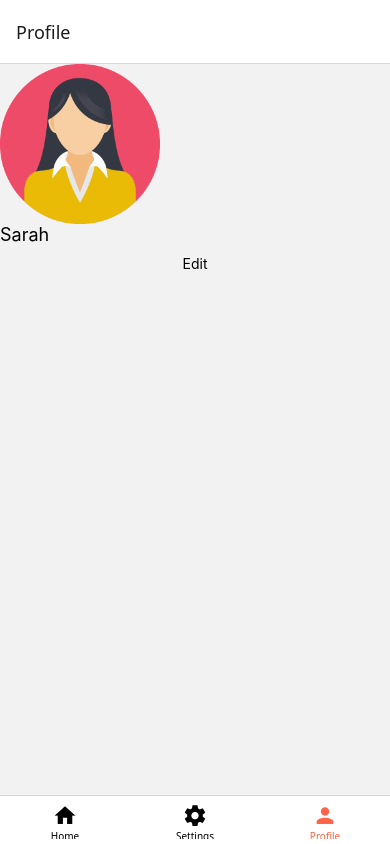
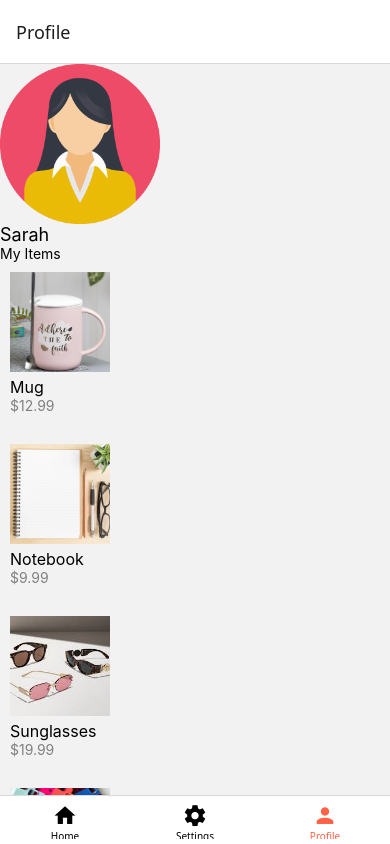
Before and after one commit to Sarahalhbaish/Sarahalhbaish-React-Native-Navigation-Intro, a React Native app: screen /Profile in a window 390 px wide. Built offline with nearby package versions, Linux system fonts and the light colour scheme.

Commit message:
Task is Done

```diff
--- a/src/screens/EditProfile.js
+++ b/src/screens/EditProfile.js
@@ -1,34 +1,56 @@
-import { View, TextInput, TouchableOpacity, Text, Image } from "react-native";
+import {
+  View,
+  Button,
+  TextInput,
+  TouchableOpacity,
+  Text,
+  Image,
+} from "react-native";
+import { Ionicons } from "@expo/vector-icons";
 import React, { useState } from "react";
+import { useNavigation } from "@react-navigation/native";
 
 const EditProfile = ({ route }) => {
+  const navigation = useNavigation();
   const profile = route.params;
   const [text, setText] = useState(profile.name);
-
-  const handleSave = () => {
-    console.log("Saved Name:", text);
-  };
 
   return (
     <View>
       <View>
+          <Button onPress={() => navigation.navigate("Profile")} title="Save" />
+      </View>
+      <View>
         <Image source={profile.image} style={{ width: 160, height: 160 }} />
+        <Text>upload image</Text>
+      </View>
+      <View>
         <TextInput
-          placeholder="Edit your name"
+          placeholder="Edit your first name"
+          onChangeText={(newText) => setText(newText)}
+        />
+        <TextInput
+          placeholder="Edit your last name"
+          onChangeText={(newText) => setText(newText)}
+        />
+        <TextInput
+          placeholder="Edit your phonenumber"
+          onChangeText={(newText) => setText(newText)}
+        />
+        <TextInput
+          placeholder="Edit your email"
           onChangeText={(newText) => setText(newText)}
         />
       </View>
       <View>
-        <TouchableOpacity
-          style={{
-            padding: 10,
-            justifyContent: "center",
-            alignItems: "center",
-          }}
-          onPress={handleSave}
-        >
-          <Text>Save</Text>
-        </TouchableOpacity>
+        <Text>Setting</Text>
+        <Ionicons name="notifications-outline">Notification</Ionicons>
+        <Ionicons name="moon-outline">Dark Mode</Ionicons>
+        <Ionicons name="language-outline">Language</Ionicons>
+        <Ionicons name="help-outline">Help Center</Ionicons>
+      </View>
+      <View>
+        <Button onPress={() => navigation.navigate("Home")} title="LogOut" />
       </View>
     </View>
   );
--- a/src/screens/HomeScreen.js
+++ b/src/screens/HomeScreen.js
@@ -65,6 +65,7 @@ const HomeScreen = () => {
       <View>
         {categories.map((category) => (
           <TouchableOpacity
+            key={category.id}
             style={[selectedCategory === category.id]}
             onPress={() => setSelectedCategory(category.id)}
           >
--- a/src/screens/Profile.js
+++ b/src/screens/Profile.js
@@ -1,14 +1,45 @@
-import { View, Text, Image, TouchableOpacity } from "react-native";
+import {
+  View,
+  Text,
+  Image,
+  ScrollView,
+  TouchableOpacity,
+  FlatList,
+} from "react-native";
 import React from "react";
-import profile from "../datas/profile";
+import profile from "../datas/profileData";
 import { useNavigation } from "@react-navigation/native";
+import Products from "../datas/Products";
 
 const Profile = () => {
   const navigation = useNavigation();
   return (
-    <View>
+    <ScrollView>
       <Image source={profile.image} style={{ width: 160, height: 160 }} />
       <Text style={{ fontSize: 18 }}>{profile.name}</Text>
+      <Text>My Items</Text>
+
+      <FlatList
+        data={Products}
+        renderItem={({ item }) => (
+          <View
+            key={item.id}
+            style={{
+              padding: 10,
+              marginBottom: 10,
+            }}
+          >
+            <Image
+              source={item.productsImage}
+              style={{ width: 100, height: 100, marginBottom: 5 }}
+            />
+            <Text style={{ fontSize: 16 }}>{item.productsName}</Text>
+            <Text style={{ fontSize: 14, color: "gray" }}>${item.price}</Text>
+          </View>
+        )}
+        keyExtractor={(item) => item.id.toString()}
+      />
+
       <TouchableOpacity
         key={profile.id}
         style={{
@@ -20,7 +51,7 @@ const Profile = () => {
       >
         <Text>Edit</Text>
       </TouchableOpacity>
-    </View>
+    </ScrollView>
   );
 };
 
```
Also changed, not shown: src/datas/profileData.js (renamed from src/datas/profile.js).
